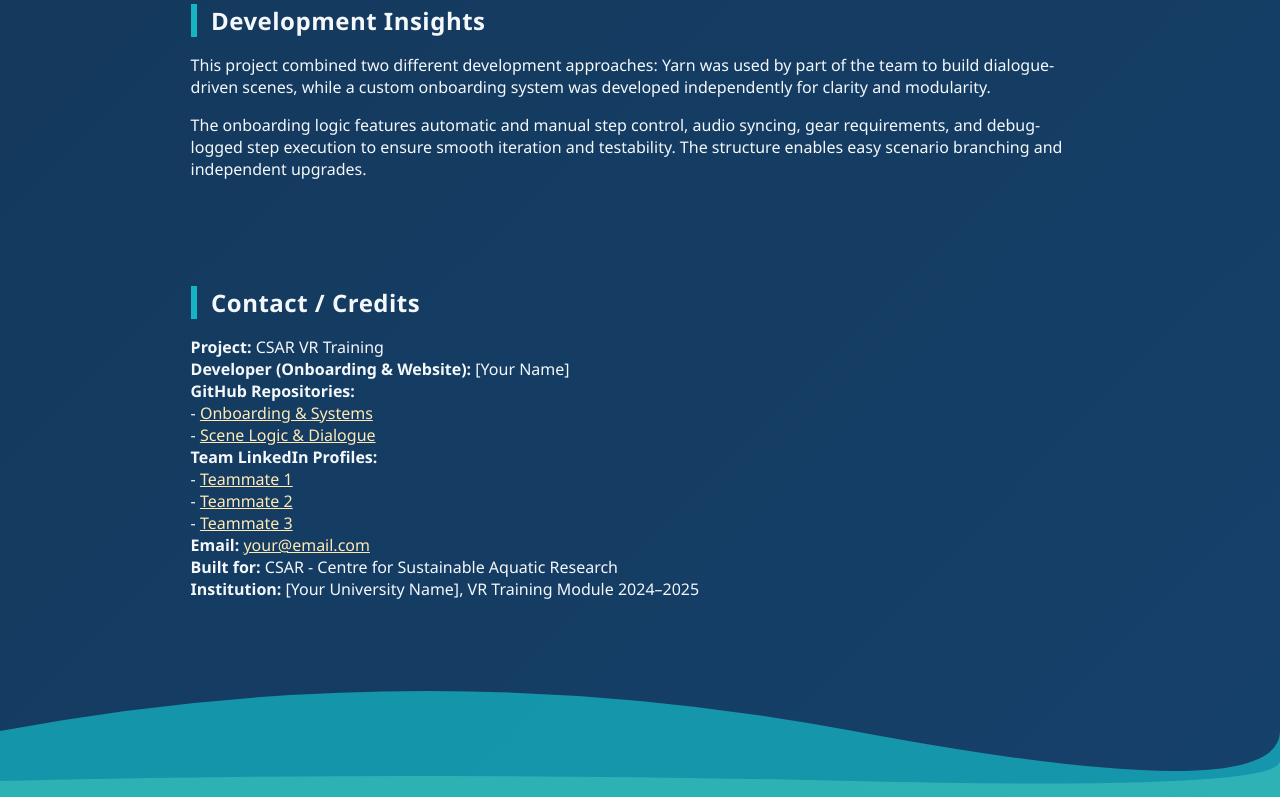
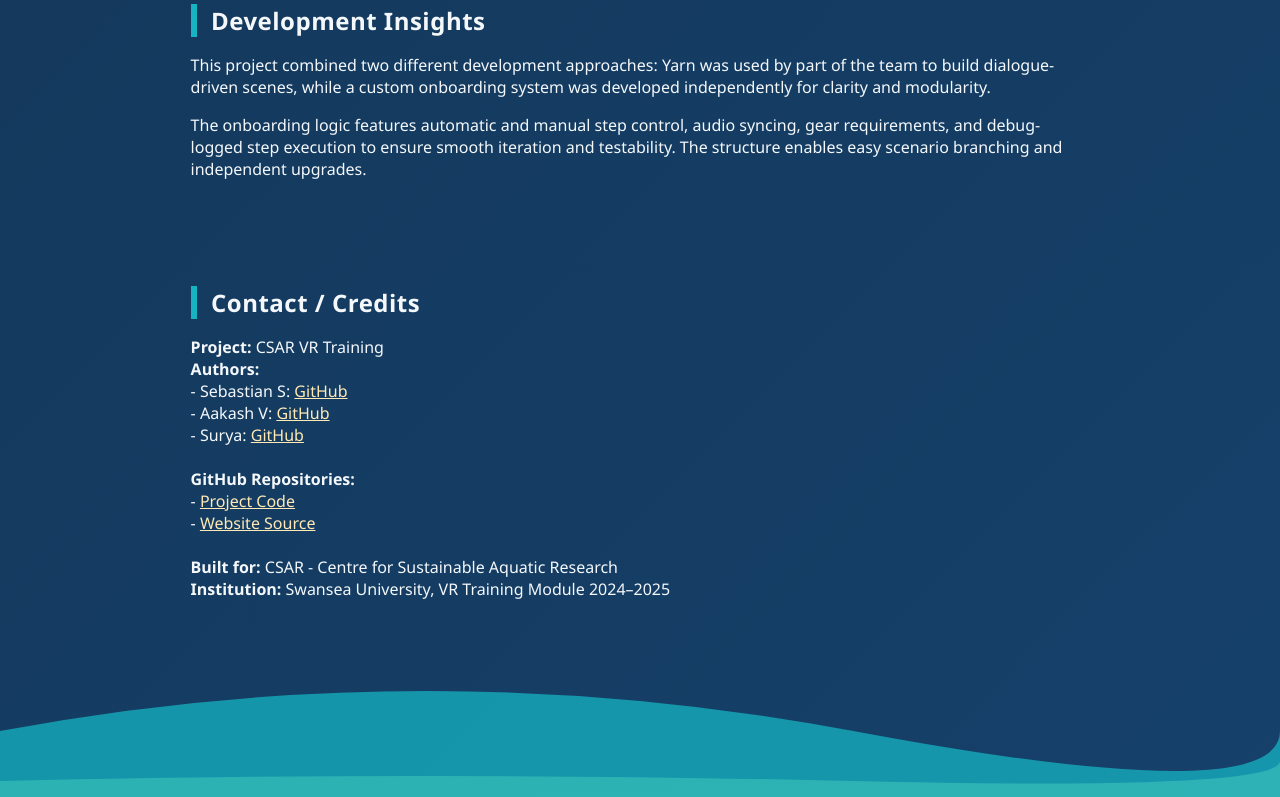
Before and after one commit to sebolsita/CSAR_Website, a plain HTML site: page index.html in a window 1280 px wide. Shown: the part 3794-4591 px from the top of the page. Drawn offline with Linux system fonts and the light colour scheme.

Commit message:
video and links updated

```diff
--- a/index.html
+++ b/index.html
@@ -133,7 +133,7 @@
                 Curious how it all comes together? Watch our demo to see the NPC guiding the user through safety checks, equipment interaction, and scenario resolution.
             </p>
 			<div class="video-container">
-                <iframe width="560" height="315" src="https://www.youtube.com/embed/your_video_id"
+				<iframe width="560" height="315" src="https://www.youtube.com/embed/PLIGj1Qmqc4"
 					title="Demo Video" frameborder="0" allowfullscreen></iframe>
 			</div>
         </section>
@@ -180,17 +180,17 @@
 			<h2>Contact / Credits</h2>
 			<p>
 				<strong>Project:</strong> CSAR VR Training<br>
-                <strong>Developer (Onboarding & Website):</strong> [Your Name]<br>
+				<strong>Authors:</strong><br>
+				- Sebastian S: <a href="https://github.com/sebolsita" target="_blank">GitHub</a><br>
+				- Aakash V: <a href="https://github.com/AakashMenon007" target="_blank">GitHub</a><br>
+				- Surya: <a href="https://github.com/Surya-veera02" target="_blank">GitHub</a><br>
+				<br>
 				<strong>GitHub Repositories:</strong><br>
-                - <a href="https://github.com/your-repo-1" target="_blank">Onboarding & Systems</a><br>
-                - <a href="https://github.com/your-repo-2" target="_blank">Scene Logic & Dialogue</a><br>
-                <strong>Team LinkedIn Profiles:</strong><br>
-                - <a href="https://linkedin.com/in/teammate1" target="_blank">Teammate 1</a><br>
-                - <a href="https://linkedin.com/in/teammate2" target="_blank">Teammate 2</a><br>
-                - <a href="https://linkedin.com/in/teammate3" target="_blank">Teammate 3</a><br>
-                <strong>Email:</strong> <a href="mailto:your@email.com">your@email.com</a><br>
+				- <a href="https://github.com/AakashMenon007/CSAR_TrainingMachine" target="_blank">Project Code</a><br>
+				- <a href="https://github.com/sebolsita/CSAR_Website" target="_blank">Website Source</a><br>
+				<br>
 				<strong>Built for:</strong> CSAR - Centre for Sustainable Aquatic Research<br>
-                <strong>Institution:</strong> [Your University Name], VR Training Module 2024–2025
+				<strong>Institution:</strong> Swansea University, VR Training Module 2024–2025
 			</p>
 		</section>
     </main>
```
Lines whose indentation alone changed are shown as unchanged.
